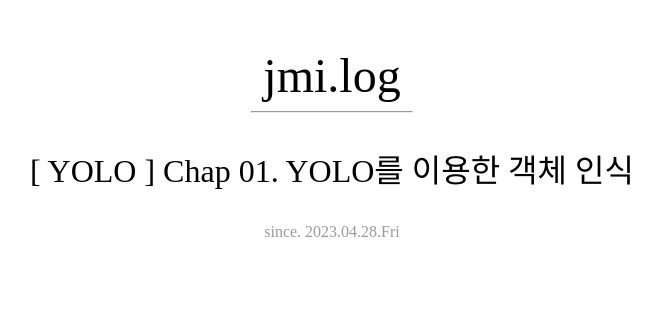
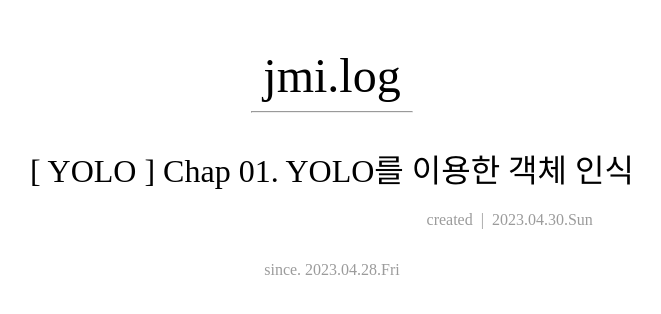
Before and after one commit to jmi-log/jung0115.github.io, a React (Create React App) app: page /yolo/chap1 in a window 1280 px wide. Shown: the top 314 px of the page, without its empty margins (308-969 px from the left). Built offline with nearby package versions, Linux system fonts and the light colour scheme; a web font is replaced by a local one.

Commit message:
issue #02 feature: Yolo Chap1 시작

```diff
--- a/src/pages/yolo/YoloChap1.js
+++ b/src/pages/yolo/YoloChap1.js
@@ -6,6 +6,7 @@
   return (
     <Container>
       <Title>[ YOLO ] Chap 01. YOLO를 이용한 객체 인식</Title>
+      <Date>created&nbsp;&nbsp;|&nbsp;&nbsp;2023.04.30.Sun</Date>
     </Container>
   );
 }
@@ -25,4 +26,13 @@
   color: ${palette.black};
 `;
 
+const Date = styled.div`
+  width: fit-content;
+  margin-left: auto;
+  margin-right: 14vw;
+  font-size: 1rem;
+  font-family: 'omyu_pretty';
+  color: ${palette.darkGray};
+`;
+
 export default YoloChap1;
```
